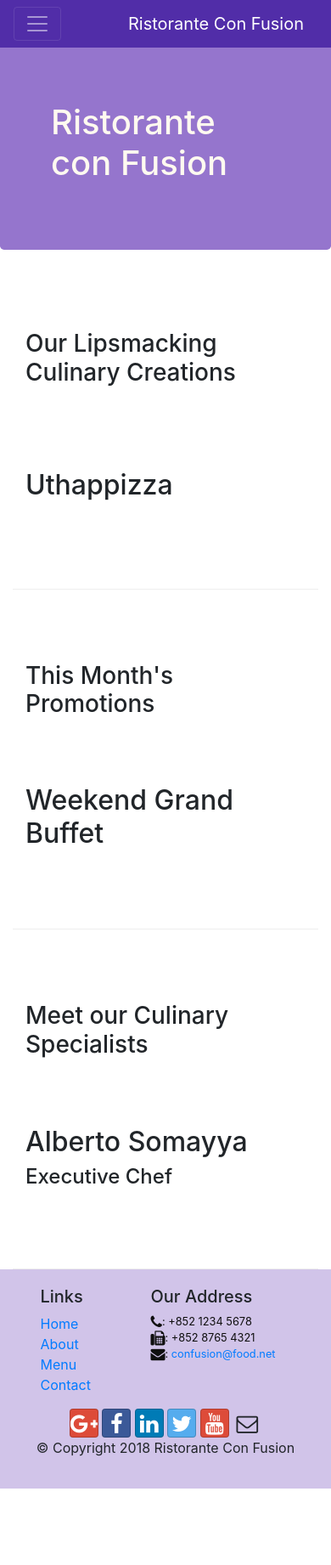
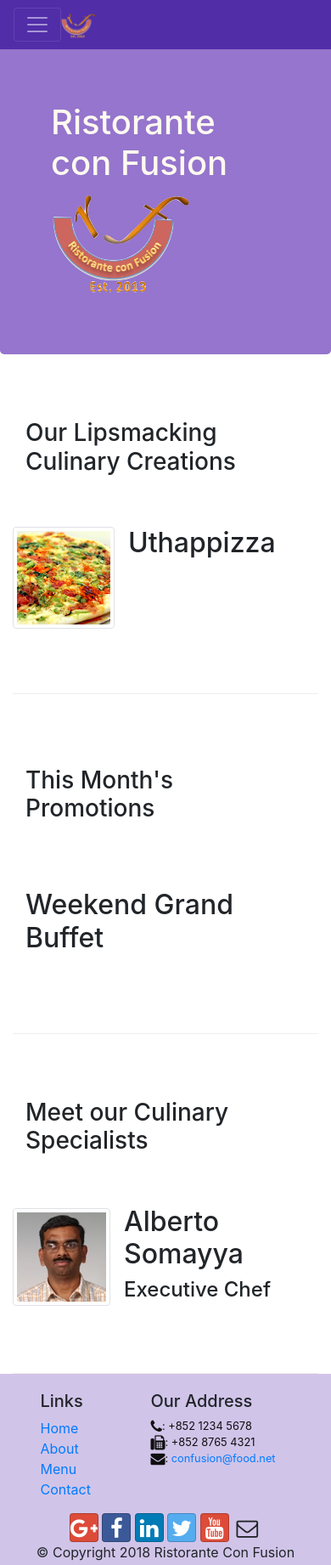
Before and after one commit to gmoraitis/Bootstrap4, a website: page index.html in a window 390 px wide. Shown: the whole page at 85% size. Before the commit the page ends 1752 px from the top, so only its background shows below. Drawn offline with nearby package versions, Linux system fonts and the light colour scheme.

Commit message:
Images and Media

```diff
--- a/index.html
+++ b/index.html
@@ -21,6 +21,7 @@
 </head>
 
 <body>
+
  <!--NavBar-->
     <nav class="navbar navbar-dark navbar-expand-sm  fixed-top">
         <div class="container">
@@ -29,7 +30,7 @@
                 <span class="navbar-toggler-icon"></span>
             </button>
              <!--Continuing the navbar-->
-           <a class="navbar-brand" href="#">Ristorante Con Fusion</a>
+             <a class="navbar-brand mr-auto" href="#"><img src="img/logo.png" height="30" width="41"></a>
            <div class="collapse navbar-collapse" id="Navbar">
                 <ul class="navbar-nav mr-auto">
                     <li class="nav-item active"><a class="nav-link" href="#"><span class="fa fa-home fa-lg"></span> Home</a></li>
@@ -48,7 +49,8 @@
                     <h1>Ristorante con Fusion</h1>
                     <p class="d-none d-sm-block">We take inspiration from the World's best cuisines, and create a unique fusion experience. Our lipsmacking creations will tickle your culinary senses!</p>
                 </div>
-                <div class="col-12 col-sm">
+                <div class="col-12 col-sm align-self-center">
+                    <img src="img/logo.png" class="img-fluid">
                 </div>
             </div>
         </div>
@@ -59,9 +61,16 @@
             <div class="col-12 col-sm-4  order-sm-last col-md-3">
                 <h3>Our Lipsmacking Culinary Creations</h3>
             </div>
-            <div class="col col-sm order-sm-first col-md">
-                <h2>Uthappizza</h2>
-                <p class="d-none d-sm-block">A unique combination of Indian Uthappam (pancake) and Italian pizza, topped with Cerignola olives, ripe vine cherry tomatoes, Vidalia onion, Guntur chillies and Buffalo Paneer.</p>
+            <div class="media">
+                <img class="d-flex mr-3 img-thumbnail align-self-center"
+                        src="img/uthappizza.png" alt="Uthappizza">
+                <div class="media-body">
+                    <h2 class="mt-0">Uthappizza</h2>
+                    <p class="d-none d-sm-block">A unique combination of Indian Uthappam (pancake) and
+                        Italian pizza, topped with Cerignola olives, ripe vine
+                        cherry tomatoes, Vidalia onion, Guntur chillies and
+                        Buffalo Paneer.</p>
+                </div>
             </div>
         </div>
 
@@ -80,10 +89,18 @@
             <div class="col-12 col-sm-4 order-sm-last col-md-3">
                 <h3>Meet our Culinary Specialists</h3>
             </div>
-            <div class="col col-sm order-sm-fisrt col-md">
-                <h2>Alberto Somayya</h2>
-                <h4>Executive Chef</h4>
-                <p class="d-none d-sm-block">Award winning three-star Michelin chef with wide International experience having worked closely with whos-who in the culinary world, he specializes in creating mouthwatering Indo-Italian fusion experiences. </p>
+            <div class="media">
+                <img class="d-flex mr-3 img-thumbnail align-self-center"
+                        src="img/alberto.png" alt="Alberto Somayya">
+                <div class="media-body">
+                    <h2 class="mt-0">Alberto Somayya</h2>
+                    <h4>Executive Chef</h4>
+                    <p class="d-none d-sm-block">Award winning three-star Michelin chef with wide
+                        International experience having worked closely with
+                        whos-who in the culinary world, he specializes in
+                        creating mouthwatering Indo-Italian fusion experiences.
+                        </p>
+                </div>
             </div>
         </div>
     </div>
```
Also changed, not shown: aboutus.html (+3 -2 lines), contactus.html (+3 -2 lines), img/alberto.png (added), img/buffet.png (added), img/logo.png (added), img/uthappizza.png (added), 1 other file.
